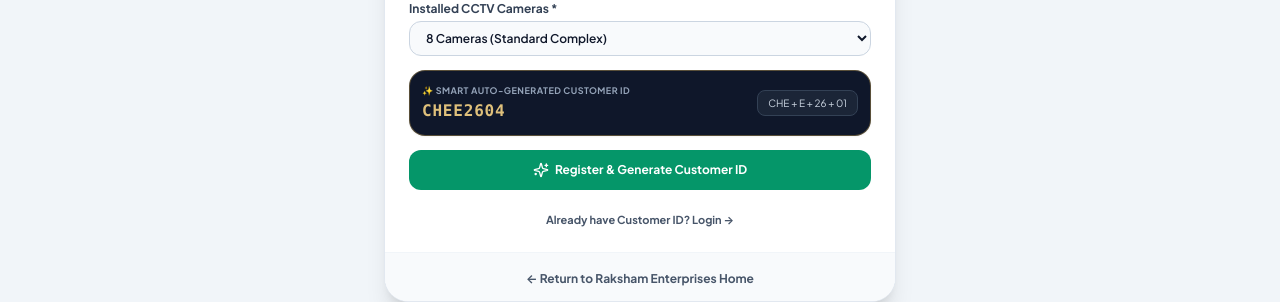
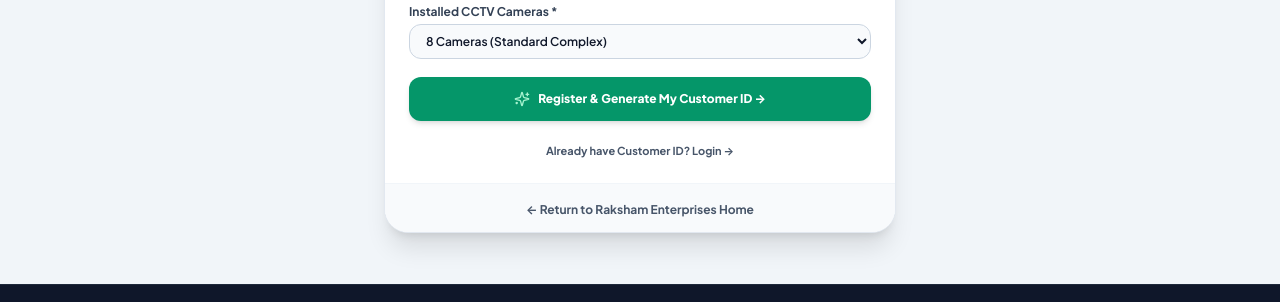
Before and after one commit to guptadipti0123-netizen/raksham-enterprises-web1, a React (Vite) app: page /register in a window 1280 px wide. Shown: the part 516-818 px from the top of the page. Built offline with nearby package versions, Linux system fonts and the light colour scheme; no server answers; the database is empty.

Commit message:
fix(auth): generate customer ID on register button submit and switch to login with prefilled ID

```diff
--- a/src/context/AuthContext.jsx
+++ b/src/context/AuthContext.jsx
@@ -333,17 +333,7 @@ export function AuthProvider({ children }) {
     return newRep;
   };
 
-  const registerCustomer = async (data) => {
-    // Attempt backend registration
-    try {
-      const res = await authApi.register(data);
-      if (res && res.token) {
-        localStorage.setItem('raksham_jwt_token', res.token);
-      }
-    } catch (e) {
-      console.warn('Backend offline, registered locally:', e.message);
-    }
-
+  const registerCustomer = (data) => {
     let newCustomerNo = data.customId;
     if (!newCustomerNo) {
       let prefix = 'MUM';
@@ -397,6 +387,16 @@ export function AuthProvider({ children }) {
     const updated = [newCust, ...customers];
     setCustomers(updated);
     localStorage.setItem('raksham_customers', JSON.stringify(updated));
+
+    // Attempt backend registration asynchronously
+    authApi.register({ ...data, customId: newCustomerNo })
+      .then(res => {
+        if (res && res.token) {
+          localStorage.setItem('raksham_jwt_token', res.token);
+        }
+      })
+      .catch(e => console.warn('Backend offline, registered locally:', e.message));
+
     return newCust;
   };
 
--- a/src/pages/LoginPage.jsx
+++ b/src/pages/LoginPage.jsx
@@ -82,9 +82,6 @@ export default function LoginPage() {
 
   const [generatedIdSuccess, setGeneratedIdSuccess] = useState(null);
 
-  // Live Auto-Generated ID Preview
-  const previewCustomerId = generateSmartCustomerId(regData.location, regData.zone, (customers?.length || 0) + 1);
-
   // Sync tab if URL changes
   useEffect(() => {
     if (location.pathname === '/register') {
@@ -119,7 +116,7 @@ export default function LoginPage() {
   // Handle Customer Self-Registration
   const handleRegisterSubmit = (e) => {
     e.preventDefault();
-    if (!regData.societyName.trim() || !regData.mobile.trim() || !regData.contactPerson.trim()) {
+    if (!regData.societyName?.trim() || !regData.mobile?.trim() || !regData.contactPerson?.trim()) {
       setErrorMessage('Please fill in Society Name, Contact Person and Mobile Number.');
       return;
     }
@@ -127,15 +124,12 @@ export default function LoginPage() {
     setErrorMessage('');
 
     // Generate Customer ID & Save to Database
-    const newCust = registerCustomer({
-      ...regData,
-      customId: previewCustomerId
-    });
+    const newCust = registerCustomer(regData);
 
     if (newCust && newCust.customerNo) {
       setGeneratedIdSuccess(newCust);
       setIdentifier(newCust.customerNo);
-      setSuccessMessage(`Registration Successful! Your Customer ID is ${newCust.customerNo}. Please log in below.`);
+      setSuccessMessage(`Account Created Successfully! Your Customer ID is ${newCust.customerNo}.`);
       setActiveTab('customer');
     }
   };
@@ -420,28 +414,15 @@ export default function LoginPage() {
                 </select>
               </div>
 
-              {/* Live Auto-Generated ID Preview Box */}
-              <div className="p-3 rounded-2xl bg-slate-900 text-white flex items-center justify-between border border-gold-500/40 shadow-sm animate-fadeIn">
-                <div className="space-y-0.5">
-                  <span className="text-[9px] text-slate-400 uppercase font-bold tracking-wider block">
-                    ✨ Smart Auto-Generated Customer ID
-                  </span>
-                  <span className="text-base font-black text-gold-400 font-mono tracking-wider">
-                    {previewCustomerId}
-                  </span>
-                </div>
-                <div className="text-right text-[10px] text-slate-300 bg-slate-800/80 px-2.5 py-1 rounded-lg border border-slate-700">
-                  <span>{regData.location.slice(0, 3).toUpperCase()} + {regData.zone[0]} + 26 + 01</span>
-                </div>
+              <div className="pt-1">
+                <button
+                  type="submit"
+                  className="w-full py-3.5 rounded-xl bg-emerald-600 hover:bg-emerald-700 text-white font-extrabold text-xs shadow-md transition-all flex items-center justify-center space-x-2 cursor-pointer active:scale-[0.99]"
+                >
+                  <Sparkles className="w-4 h-4 text-emerald-200" />
+                  <span>Register & Generate My Customer ID →</span>
+                </button>
               </div>
-
-              <button
-                type="submit"
-                className="w-full py-3 rounded-xl bg-emerald-600 hover:bg-emerald-700 text-white font-bold text-xs shadow-xs transition-all flex items-center justify-center space-x-1.5 mt-2"
-              >
-                <Sparkles className="w-4 h-4" />
-                <span>Register & Generate Customer ID</span>
-              </button>
 
               <div className="pt-2 text-center">
                 <button
```
